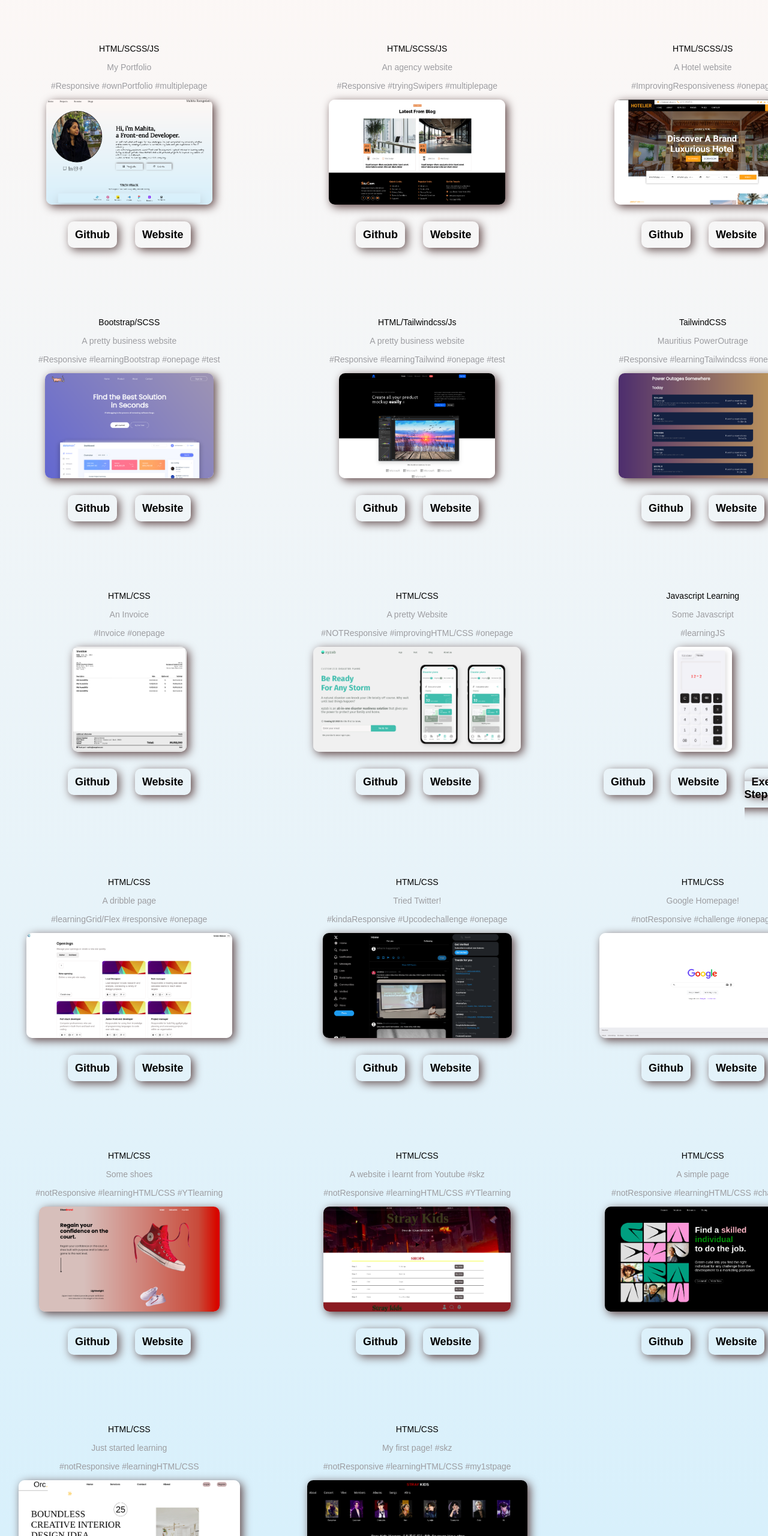
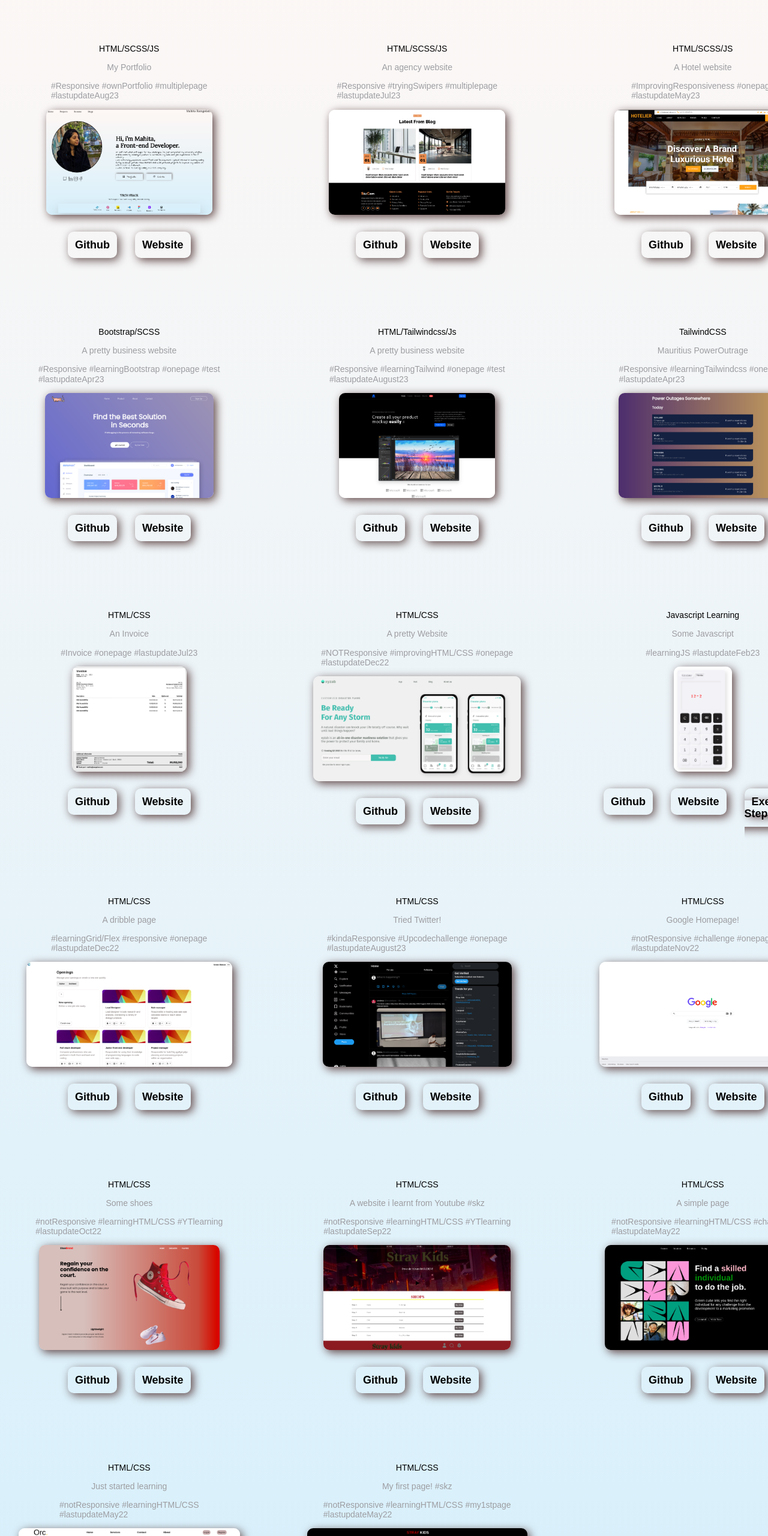
Before and after one commit to mahita098/mahita-portfolio, a website built with Vite: page projects.html in a window 1280 px wide. Shown: the part 240-2800 px from the top of the page at 60% size. Built offline with nearby package versions, Linux system fonts and the light colour scheme; files whose address does not match are found by name; a web font is replaced by a local one.

Commit message:
added "last update dates" & updated events

```diff
--- a/index.html
+++ b/index.html
@@ -99,6 +99,7 @@
             basics on HTML/ CSS/ JS and more.<br />I want continue to learning
             coding in a tech company.
           </p>
+          <i style="text-align: right; font-size: 10px;">Last updated : 20th August 2023</i>
         </div>
         <div class="buttonbox">
           <button>
@@ -134,6 +135,7 @@
           <span>Technologies I have been using lately and still learning :
           </span>
         </h1>
+
 
         <div class="techbox">
           <div class="thelogo">
@@ -234,8 +236,12 @@
             </svg>
             <p>Wordpress</p>
           </div>
+
         </div>
+
+
       </div>
+
     </div>
   </main>
   <footer>© 2023 | Mahita Ramgolam</footer>
--- a/projects.html
+++ b/projects.html
@@ -45,14 +45,14 @@
         I used HTML/CSS, TailwindCSS, Bootstrap, SCSS and some Javascript. I
         took example on landing pages and others websites. They are deployed
         on Github and Netlify/Vercel. <br>
-        <span>Ps: These projects are not perfect, its websites i build while learning!</span>
+        <span>Ps: These projects are not perfect, it is websites i build while learning!</span>
       </p>
     </div>
     <div class="box-wrapper">
       <div class="box project14">
         <p class="boxdescription">HTML/SCSS/JS</p>
         <p class="boxdescription hashtags">My Portfolio</p>
-        <p class="boxdescription hashtags">#Responsive #ownPortfolio #multiplepage</p>
+        <p class="boxdescription hashtags">#Responsive #ownPortfolio #multiplepage <br> #lastupdateAug23</p>
         <div class="images"><img src="./assets/images/myportfolio.png" /></div>
         <div class="links">
           <a href="https://github.com/mahita098/mahita-portfolio" target="_blank"><span class="github">Github</span></a>
@@ -62,7 +62,7 @@
       <div class="box project13">
         <p class="boxdescription">HTML/SCSS/JS</p>
         <p class="boxdescription hashtags">An agency website</p>
-        <p class="boxdescription hashtags">#Responsive #tryingSwipers #multiplepage</p>
+        <p class="boxdescription hashtags">#Responsive #tryingSwipers #multiplepage <br> #lastupdateJul23</p>
         <div class="images"><img src="./assets/images/office-ag.png" /></div>
         <div class="links">
           <a href="https://github.com/mahita098/office-ag" target="_blank"><span class="github">Github</span></a>
@@ -74,7 +74,7 @@
 
         <p class="boxdescription">HTML/SCSS/JS</p>
         <p class="boxdescription hashtags">A Hotel website</p>
-        <p class="boxdescription hashtags">#ImprovingResponsiveness #onepage</p>
+        <p class="boxdescription hashtags">#ImprovingResponsiveness #onepage <br> #lastupdateMay23</p>
         <div class="images"><img src="./assets/images/hotel.png" /></div>
         <div class="links">
           <a href="https://github.com/mahita098/hotel-example" target="_blank"><span class="github">Github</span></a>
@@ -84,7 +84,7 @@
       <div class="box project11">
         <p class="boxdescription">Bootstrap/SCSS</p>
         <p class="boxdescription hashtags">A pretty business website</p>
-        <p class="boxdescription hashtags">#Responsive #learningBootstrap #onepage #test</p>
+        <p class="boxdescription hashtags">#Responsive #learningBootstrap #onepage #test <br> #lastupdateApr23</p>
         <div class="images">
           <img src="./assets/images/figmalandingpage.png" />
         </div>
@@ -97,7 +97,7 @@
       <div class="box project10">
         <p class="boxdescription">HTML/Tailwindcss/Js</p>
         <p class="boxdescription hashtags">A pretty business website</p>
-        <p class="boxdescription hashtags">#Responsive #learningTailwind #onepage #test</p>
+        <p class="boxdescription hashtags">#Responsive #learningTailwind #onepage #test <br> #lastupdateAugust23</p>
         <div class="images">
           <img src="./assets/images/web-test.png" />
         </div>
@@ -109,7 +109,7 @@
       <div class="box project15">
         <p class="boxdescription">TailwindCSS</p>
         <p class="boxdescription hashtags">Mauritius PowerOutrage</p>
-        <p class="boxdescription hashtags">#Responsive #learningTailwindcss #onepage</p>
+        <p class="boxdescription hashtags">#Responsive #learningTailwindcss #onepage <br> #lastupdateApr23</p>
         <div class="images">
           <img src="./assets/images/Power Outage.png" />
         </div>
@@ -123,7 +123,7 @@
       <div class="box project16">
         <p class="boxdescription">HTML/CSS</p>
         <p class="boxdescription hashtags">An Invoice</p>
-        <p class="boxdescription hashtags">#Invoice #onepage </p>
+        <p class="boxdescription hashtags">#Invoice #onepage #lastupdateJul23 </p>
         <div class="images"><img src="./assets/images/invoices.png" /></div>
         <div class="links">
           <a href="https://github.com/mahita098/invoices" target="_blank"><span class="github">Github</span></a>
@@ -133,7 +133,7 @@
       <div class="box project9">
         <p class="boxdescription">HTML/CSS</p>
         <p class="boxdescription hashtags">A pretty Website</p>
-        <p class="boxdescription hashtags">#NOTResponsive #improvingHTML/CSS #onepage </p>
+        <p class="boxdescription hashtags">#NOTResponsive #improvingHTML/CSS #onepage <br> #lastupdateDec22 </p>
         <div class="images"><img src="./assets/images/project1.png" /></div>
         <div class="links">
           <a href="https://github.com/mahita098/xyzab" target="_blank"><span class="github">Github</span></a>
@@ -143,7 +143,7 @@
       <div class="box project8">
         <p class="boxdescription">Javascript Learning</p>
         <p class="boxdescription hashtags">Some Javascript</p>
-        <p class="boxdescription hashtags">#learningJS</p>
+        <p class="boxdescription hashtags">#learningJS #lastupdateFeb23</p>
         <div class="images"><img src="./assets/images/calculator.png" /></div>
         <div class="links">
           <a href="https://github.com/mahita098/JsBeginner" target="_blank"><span class="github">Github</span></a>
@@ -154,7 +154,7 @@
       <div class="box project7">
         <p class="boxdescription">HTML/CSS</p>
         <p class="boxdescription hashtags">A dribble page</p>
-        <p class="boxdescription hashtags">#learningGrid/Flex #responsive #onepage</p>
+        <p class="boxdescription hashtags">#learningGrid/Flex #responsive #onepage <br> #lastupdateDec22</p>
         <div class="images"><img src="./assets/images/kw1.png" /></div>
         <div class="links">
           <a href="https://github.com/mahita098/Km-Dribble-page" target="_blank"><span class="github">Github</span></a>
@@ -164,7 +164,7 @@
       <div class="box project17">
         <p class="boxdescription">HTML/CSS</p>
         <p class="boxdescription hashtags">Tried Twitter!</p>
-        <p class="boxdescription hashtags">#kindaResponsive #Upcodechallenge #onepage</p>
+        <p class="boxdescription hashtags">#kindaResponsive #Upcodechallenge #onepage <br> #lastupdateAugust23</p>
         <div class="images"><img src="./assets/images/mahi-twitter.png" /></div>
         <div class="links">
           <a href="https://github.com/mahita098/twitter-page-upcode" target="_blank"><span
@@ -175,7 +175,7 @@
       <div class="box project6">
         <p class="boxdescription">HTML/CSS</p>
         <p class="boxdescription hashtags">Google Homepage!</p>
-        <p class="boxdescription hashtags">#notResponsive #challenge #onepage</p>
+        <p class="boxdescription hashtags">#notResponsive #challenge #onepage <br> #lastupdateNov22</p>
         <div class="images"><img src="./assets/images/google.png" /></div>
         <div class="links">
           <a href="https://github.com/mahita098/Google-Homepage" target="_blank"><span class="github">Github</span></a>
@@ -185,7 +185,7 @@
       <div class="box project5">
         <p class="boxdescription">HTML/CSS</p>
         <p class="boxdescription hashtags">Some shoes</p>
-        <p class="boxdescription hashtags">#notResponsive #learningHTML/CSS #YTlearning</p>
+        <p class="boxdescription hashtags">#notResponsive #learningHTML/CSS #YTlearning <br> #lastupdateOct22</p>
         <div class="images"><img src="./assets/images/nike.png" /></div>
         <div class="links">
           <a href="https://github.com/mahita098/Nike-page" target="_blank"><span class="github">Github</span></a>
@@ -195,7 +195,7 @@
       <div class="box project4">
         <p class="boxdescription">HTML/CSS</p>
         <p class="boxdescription hashtags">A website i learnt from Youtube #skz</p>
-        <p class="boxdescription hashtags">#notResponsive #learningHTML/CSS #YTlearning</p>
+        <p class="boxdescription hashtags">#notResponsive #learningHTML/CSS #YTlearning <br> #lastupdateSep22</p>
         <div class="images"><img src="./assets/images//maxident.png" /></div>
         <div class="links">
           <a href="https://github.com/mahita098/maxident-shop" target="_blank"><span class="github">Github</span></a>
@@ -205,7 +205,7 @@
       <div class="box project3">
         <p class="boxdescription">HTML/CSS</p>
         <p class="boxdescription hashtags">A simple page</p>
-        <p class="boxdescription hashtags">#notResponsive #learningHTML/CSS #challenge</p>
+        <p class="boxdescription hashtags">#notResponsive #learningHTML/CSS #challenge <br> #lastupdateMay22</p>
         <div class="images"><img src="./assets/images/greencube.png" /></div>
         <div class="links">
           <a href="https://github.com/mahita098/Greencube-Page" target="_blank"><span class="github">Github</span></a>
@@ -215,7 +215,7 @@
       <div class="box project2">
         <p class="boxdescription">HTML/CSS</p>
         <p class="boxdescription hashtags">Just started learning</p>
-        <p class="boxdescription hashtags">#notResponsive #learningHTML/CSS</p>
+        <p class="boxdescription hashtags">#notResponsive #learningHTML/CSS <br> #lastupdateMay22</p>
         <div class="images">
           <img src="./assets/images/interiordesign.png" />
         </div>
@@ -228,7 +228,7 @@
       <div class="box project1">
         <p class="boxdescription">HTML/CSS</p>
         <p class="boxdescription hashtags">My first page! #skz</p>
-        <p class="boxdescription hashtags">#notResponsive #learningHTML/CSS #my1stpage</p>
+        <p class="boxdescription hashtags">#notResponsive #learningHTML/CSS #my1stpage <br> #lastupdateMay22</p>
         <div class="images"><img src="./assets/images/firstpage.png" /></div>
         <div class="links">
           <a href="https://github.com/mahita098/My-first-page" target="_blank"><span class="github">Github</span></a>
--- a/src/sass/_home.scss
+++ b/src/sass/_home.scss
@@ -129,6 +129,10 @@ a:link {
         justify-content: center;
         text-align: left;
       }
+
+      i {
+        text-align: right;
+      }
     }
 
     .buttonbox {
--- a/src/sass/_projects.scss
+++ b/src/sass/_projects.scss
@@ -44,6 +44,7 @@
 
     .hashtags {
       color: rgb(157, 157, 161);
+      text-align: center;
     }
 
     .images {
--- a/src/sass/_resume.scss
+++ b/src/sass/_resume.scss
@@ -75,6 +75,8 @@
       margin-left: 10px;
       padding-bottom: 20px;
       color: #3f3838;
+      display: flex;
+      justify-content: space-between;
     }
 
     .myintro {
```
Also changed, not shown: events.html (+14 -0 lines), resume.html (+6 -0 lines).
